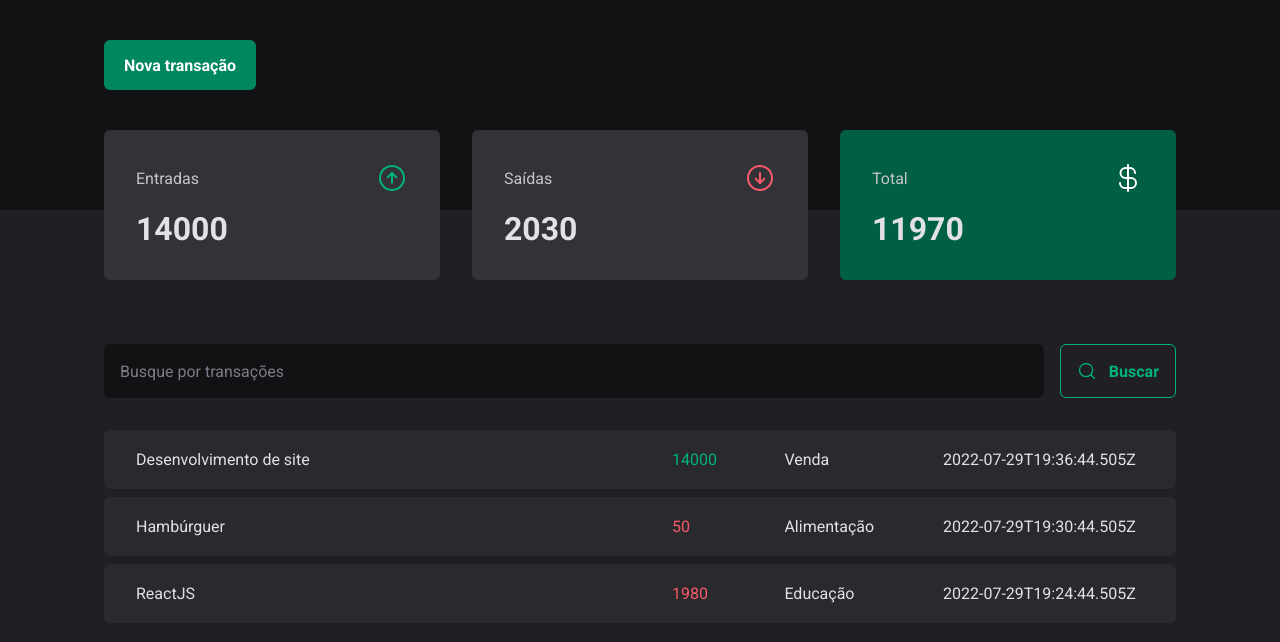
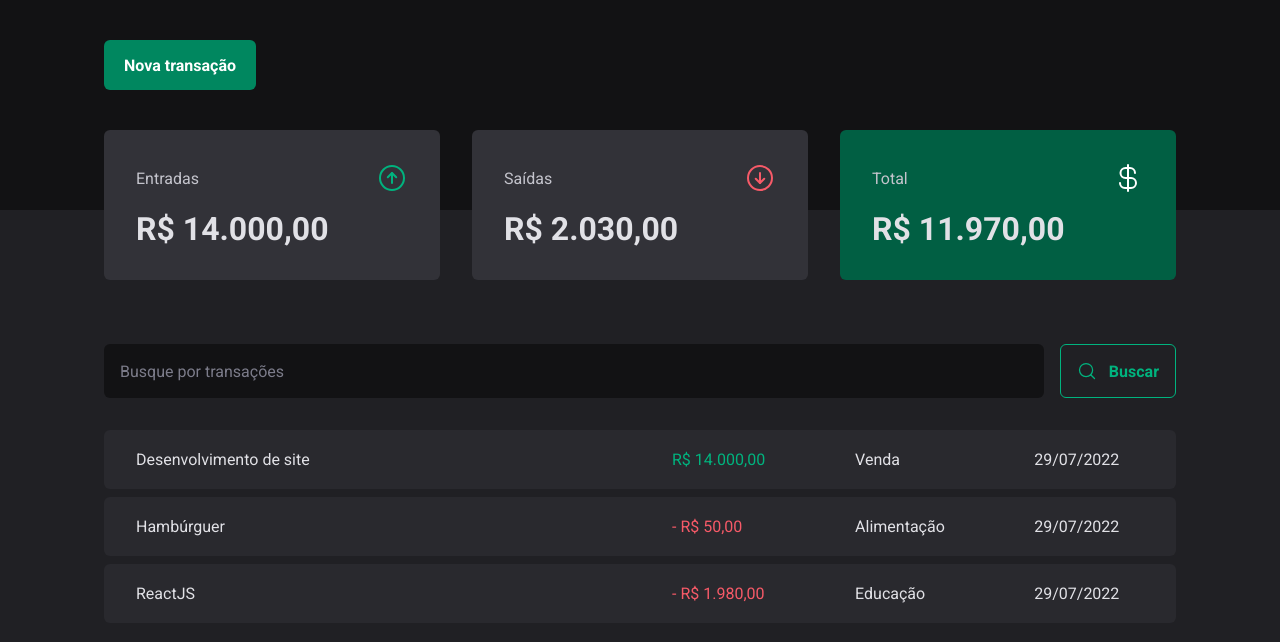
Before and after one commit to lidianerfaria/dt-money, a React (Vite) app: page / in a window 1280 px wide. Shown: the top 642 px of the page. Built offline with nearby package versions, Linux system fonts and the light colour scheme; data requests are answered from the project's data file.

Commit message:
format values

```diff
--- a/src/components/Summary/index.tsx
+++ b/src/components/Summary/index.tsx
@@ -3,6 +3,7 @@
 
 import { SummaryCard, SummaryContainer } from './styles';
 import { TransactionsContext } from '../../context/TransactionsContext';
+import { priceFormatter } from '../../utils/formatter';
 
 export function Summary() {
   const { transactionsData } = useContext(TransactionsContext);
@@ -34,7 +35,7 @@
           <ArrowCircleUp size={32} color='#00b37e' />
         </header>
 
-        <strong>{summary.income}</strong>
+        <strong>{priceFormatter.format(summary.income)}</strong>
       </SummaryCard>
 
       <SummaryCard>
@@ -43,7 +44,7 @@
           <ArrowCircleDown size={32} color='#f75a68' />
         </header>
 
-        <strong>{summary.outcome}</strong>
+        <strong>{priceFormatter.format(summary.outcome)}</strong>
       </SummaryCard>
 
       <SummaryCard variant='green'>
@@ -52,7 +53,7 @@
           <CurrencyDollar size={32} color='#fff' />
         </header>
 
-        <strong>{summary.total}</strong>
+        <strong>{priceFormatter.format(summary.total)}</strong>
       </SummaryCard>
     </SummaryContainer>
   );
--- a/src/pages/Transactions/index.tsx
+++ b/src/pages/Transactions/index.tsx
@@ -2,6 +2,7 @@
 import { Header } from '../../components/Header';
 import { SearchForm } from '../../components/SearchForm';
 import { Summary } from '../../components/Summary';
+import { dateFormatter, priceFormatter } from '../../utils/formatter';
 
 import {
   PriceHighlight,
@@ -11,7 +12,7 @@
 import { TransactionsContext } from '../../context/TransactionsContext';
 
 export const Transactions = () => {
-  const {transactionsData} = useContext(TransactionsContext);
+  const { transactionsData } = useContext(TransactionsContext);
 
   return (
     <div>
@@ -28,11 +29,12 @@
                   <td width='50%'>{it.description}</td>
                   <td>
                     <PriceHighlight variant={it.type}>
-                      {it.price}
+                      {it.type === 'outcome' && '- '}
+                      {priceFormatter.format(it.price)}
                     </PriceHighlight>
                   </td>
                   <td>{it.category}</td>
-                  <td>{it.createdAt}</td>
+                  <td>{dateFormatter.format(new Date(it.createdAt))}</td>
                 </tr>
               );
             })}
@@ -41,4 +43,4 @@
       </TransactionsContainer>
     </div>
   );
-}
+};
--- /dev/null
+++ b/src/utils/formatter.ts
@@ -0,0 +1,6 @@
+export const dateFormatter = new Intl.DateTimeFormat('pt-BR');
+
+export const priceFormatter = new Intl.NumberFormat('pt-BR', {
+  style: 'currency',
+  currency: 'BRL',
+});
```
